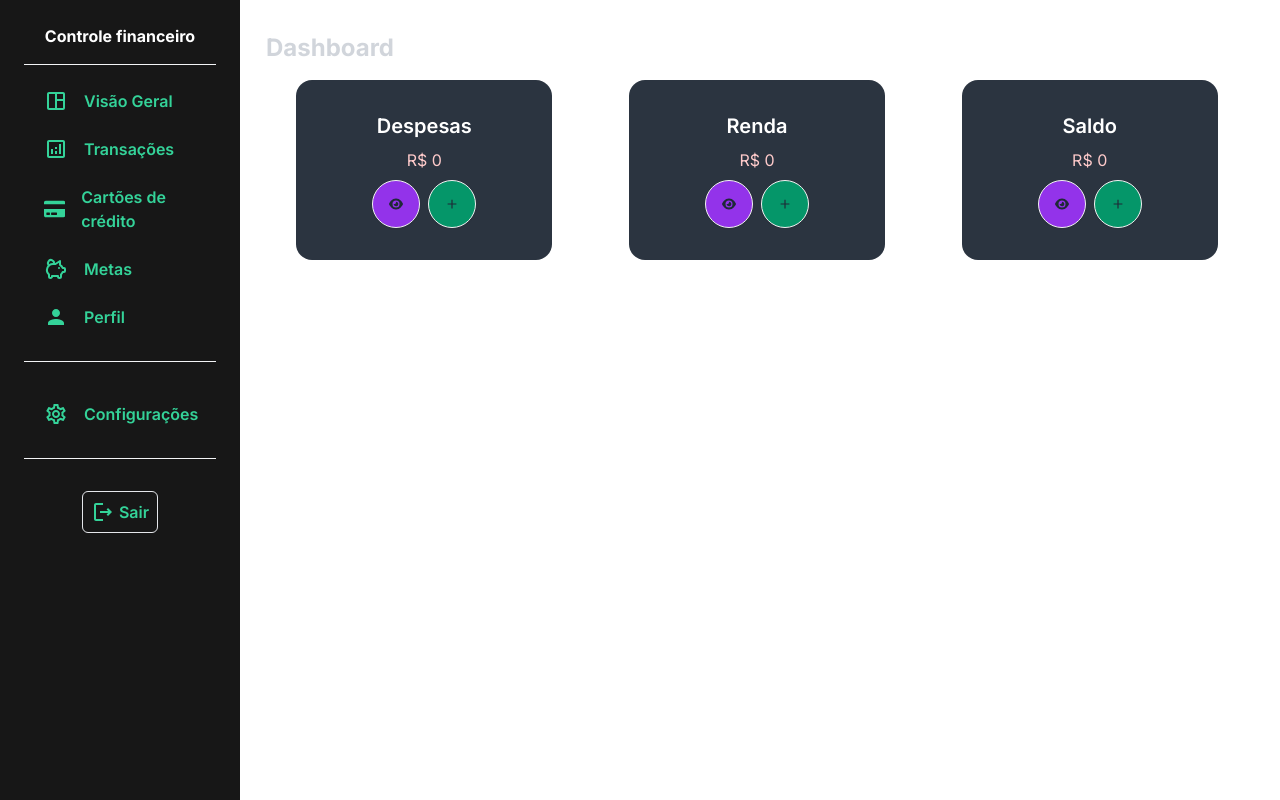
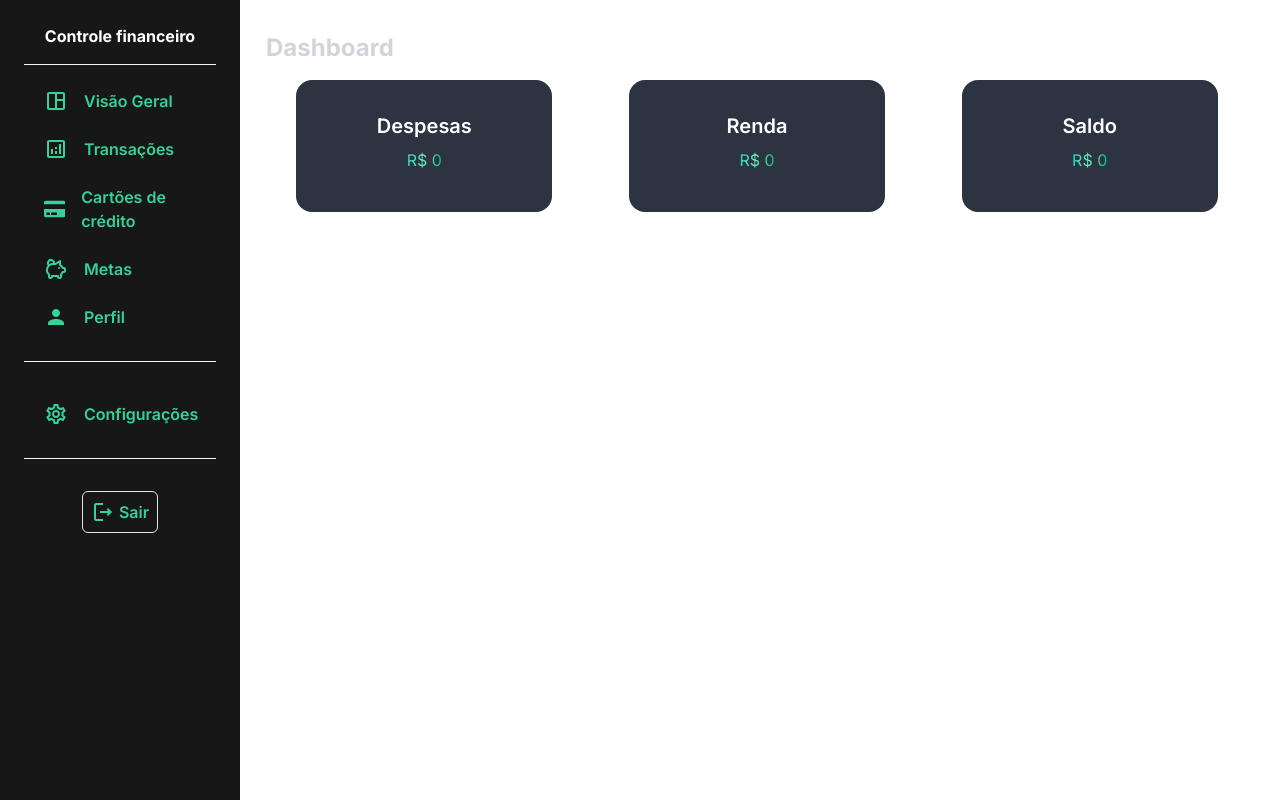
Before and after one commit to SahRB/dashboard-controle-financeiro, a Next.js app: page /dashboard in a window 1280 px wide. Built offline with nearby package versions, Linux system fonts and the light colour scheme.

Commit message:
Refatoração do estilo dos componentes

```diff
--- a/src/app/components/BtnLogout.tsx
+++ b/src/app/components/BtnLogout.tsx
@@ -11,7 +11,7 @@ const BtnLogout= () => {
         >
         <MdOutlineLogout className="text-2xl text-emerald-400 group-hover:text-white" />
         <h3 className="text-base text-emerald-400 group-hover:text-white font-semibold">
-         Sair
+          Sair
         </h3>
       </button>
     )
--- a/src/app/components/Card.tsx
+++ b/src/app/components/Card.tsx
@@ -1,5 +1,3 @@
-import { IoMdAdd } from "react-icons/io";
-import { FaEye } from "react-icons/fa6";
 import React from "react";
 
 interface CardProps {
@@ -12,14 +10,8 @@ const Card: React.FC<CardProps> = ({ title, value }) => {
     <div className="sm:flex card bg-neutral text-neutral-content w-64">
       <div className="card-body items-center text-center">
         <h2 className="card-title text-white">{title}</h2>
-        <p className="text-red-200">{value}</p>
+        <p className="bg-gradient-to-r from-teal-400 via-emerald-300 to-emerald-500 bg-clip-text text-transparent">{value}</p>
         <div className="card-actions justify-end">
-          <button className="btn btn-circle bg-purple-600 hover:bg-purple-950">
-            <FaEye />
-          </button>
-          <button className="btn btn-circle bg-emerald-600 hover:bg-emerald-900">
-            <IoMdAdd />
-          </button>
         </div>
       </div>
     </div>
```
